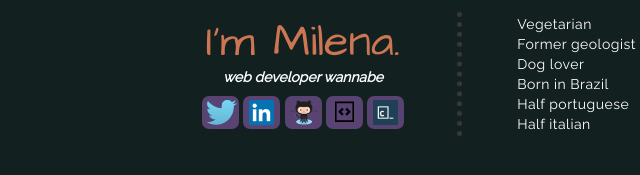
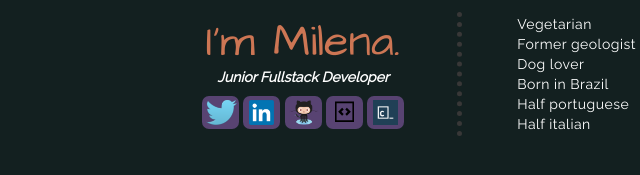
Before and after one commit to mibalerine/website, a website: page index.html in a window 1280 px wide. Shown: the part 1036-1211 px from the top of the page, 178-818 px from the left. Drawn offline with nearby package versions, Linux system fonts and the light colour scheme.

Commit message:
changed to jr fullstack dev

```diff
--- a/index.html
+++ b/index.html
@@ -30,7 +30,7 @@
         <div id="intro">
           <div id="intro-container">
             <h1>I'm Milena.</h1>
-            <h2>web developer wannabe</h2>
+            <h2>Junior Fullstack Developer</h2>
             <div id="links">
               <ul>
                 <li>
```
